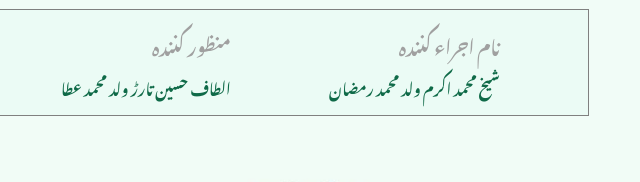
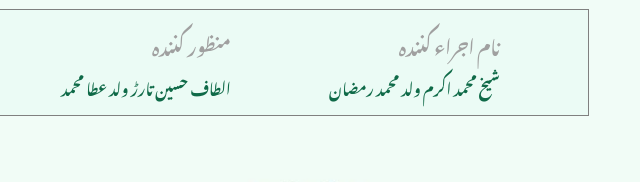
Before and after one commit to onlinefardpunjab-zameen-govpk/HkjsAns4FqwIs4Z, a plain HTML site: page index.html in a window 1280 px wide. Shown: the part 495-677 px from the top of the page, 591-1231 px from the left. Drawn offline with Linux system fonts and the light colour scheme; files that its build step writes are made by us from their sources; files whose address does not match are found by name.

Commit message:
Update index.html

```diff
--- a/index.html
+++ b/index.html
@@ -112,7 +112,7 @@
             <div class="item text3">
                 <h3>منظور کنندہ
                 </h3>
-                <p>الطاف حسین تارڑ ولد محمد عطا
+                <p>الطاف حسین تارڑ ولد عطا محمد
                 </p>
             </div>
             <div class="item text4">
```
